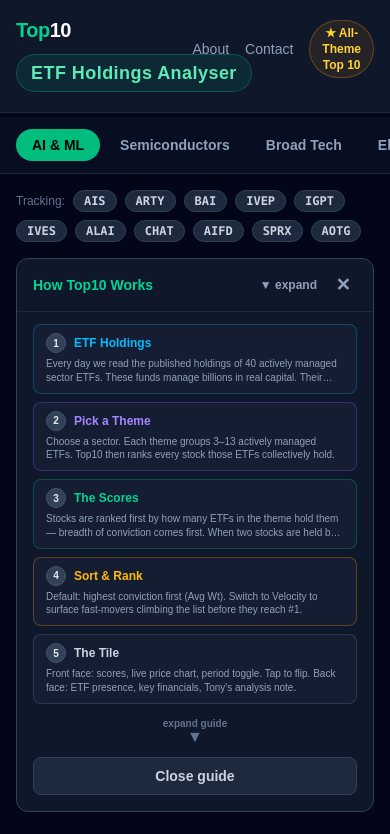
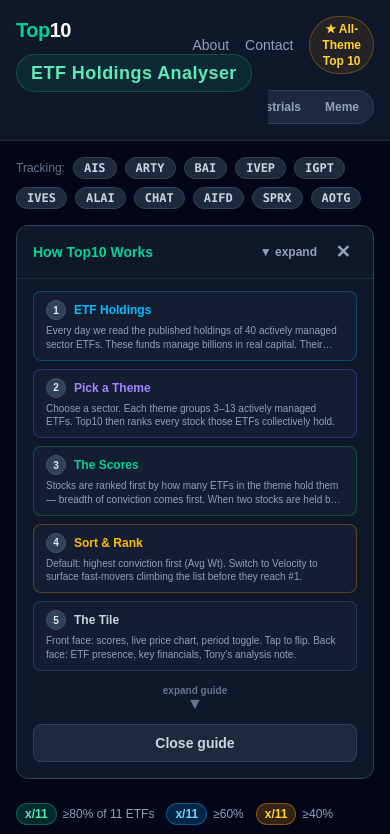
Before and after one commit to spready2026io-lgtm/top10, a Next.js app: page / in a window 390 px wide. Shown: the top 834 px of the page. Built offline with nearby package versions, Linux system fonts and the light colour scheme.

Commit message:
fix: move themes toggle inside header on mobile — gap-4 now applies on all screen sizes

```diff
--- a/app/page.tsx
+++ b/app/page.tsx
@@ -1589,7 +1589,7 @@ export default function Home() {
 
       {/* Header */}
       <header className="border-b border-slate-800 bg-slate-900">
-        <div className="max-w-7xl mx-auto px-4 pt-4 pb-5 sm:py-4 flex items-start justify-between gap-4">
+        <div className="max-w-7xl mx-auto px-4 py-4 flex items-start justify-between gap-4">
 
           {/* Left: logo + badge */}
           <div className="flex-shrink-0">
@@ -1610,9 +1610,9 @@ export default function Home() {
             </div>
           </div>
 
-          {/* Right: nav + sector toggle (desktop only) */}
+          {/* Right: nav + themes toggle (both rows always in header) */}
           <div className="flex flex-col items-end gap-4 min-w-0 flex-1">
-            <nav className="flex items-center gap-4 text-sm flex-shrink-0 pt-1 sm:pt-0">
+            <nav className="flex items-center gap-4 text-sm flex-shrink-0">
               <Link href="/about" className="text-slate-400 hover:text-white transition-colors">About</Link>
               <Link href="/contact" className="text-slate-400 hover:text-white transition-colors">Contact</Link>
               <button
@@ -1627,13 +1627,14 @@ export default function Home() {
                 ★ All-Theme Top 10
               </button>
             </nav>
-            <div className="hidden sm:flex justify-end max-w-full overflow-x-auto scrollbar-none">
+            {/* Themes toggle — always in header, scrollable on mobile */}
+            <div className="flex justify-end max-w-full overflow-x-auto scrollbar-none">
               <div className="flex items-center bg-slate-800 rounded-full p-0.5 text-xs font-bold border border-slate-700 flex-shrink-0">
                 {THEMES.map(s => (
                   <button
                     key={s}
                     onClick={() => { setCrossView(false); setTheme(s); }}
-                    className={`px-4 py-1.5 rounded-full transition-all duration-200 whitespace-nowrap ${
+                    className={`px-3 sm:px-4 py-1.5 rounded-full transition-all duration-200 whitespace-nowrap ${
                       theme === s
                         ? 'bg-emerald-500 text-black shadow-sm'
                         : 'text-slate-400 hover:text-slate-200'
@@ -1649,8 +1650,8 @@ export default function Home() {
         </div>
       </header>
 
-      {/* Theme toggle — mobile only, full-width scrollable bar */}
-      <div className="sm:hidden border-b border-slate-800 bg-slate-900/50 mt-1">
+      {/* Theme toggle — mobile only, full-width scrollable bar — REMOVED, now inside header */}
+      <div className="sm:hidden hidden">
         <div className="px-4 overflow-x-auto scrollbar-none">
           <div className="flex items-center gap-1 py-3 w-max">
             {THEMES.map(s => (
```
